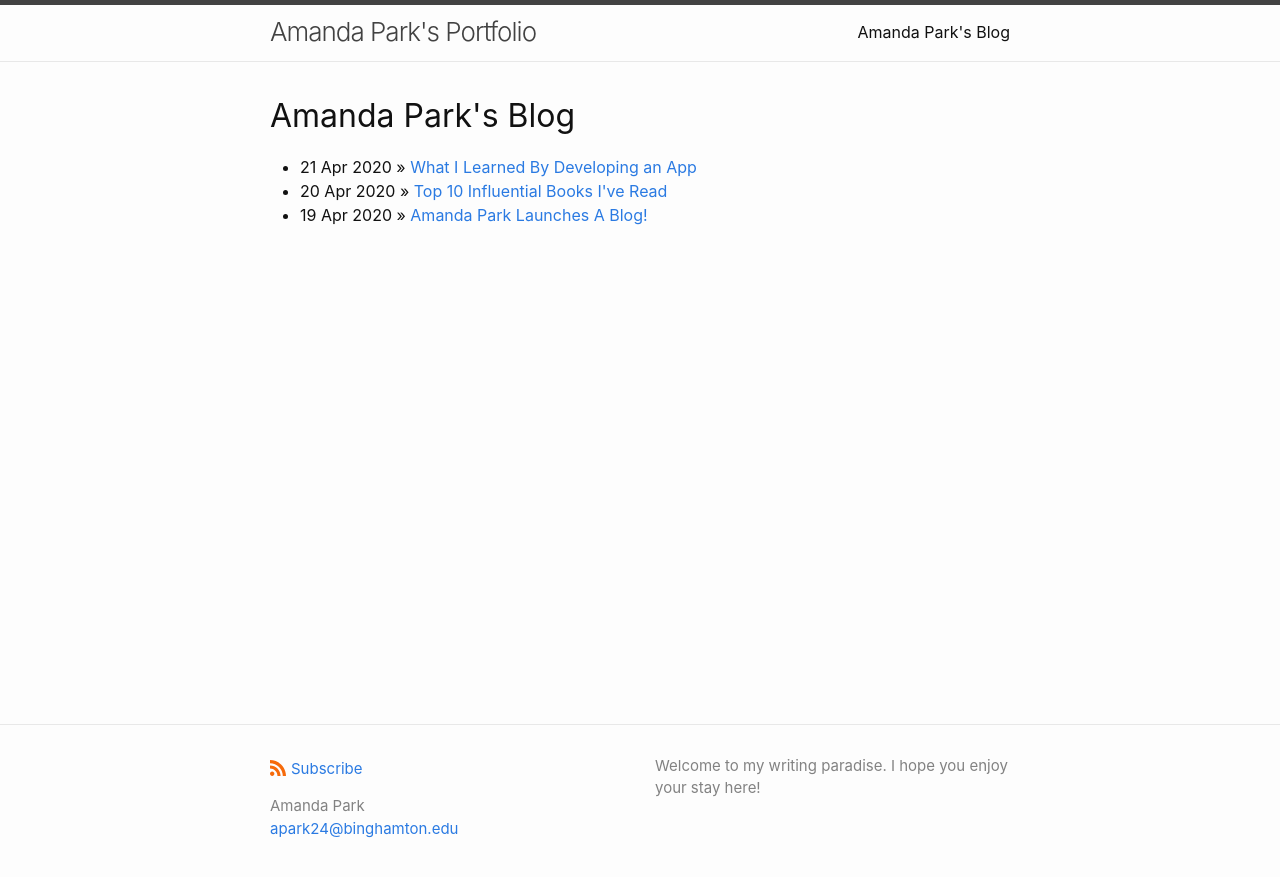
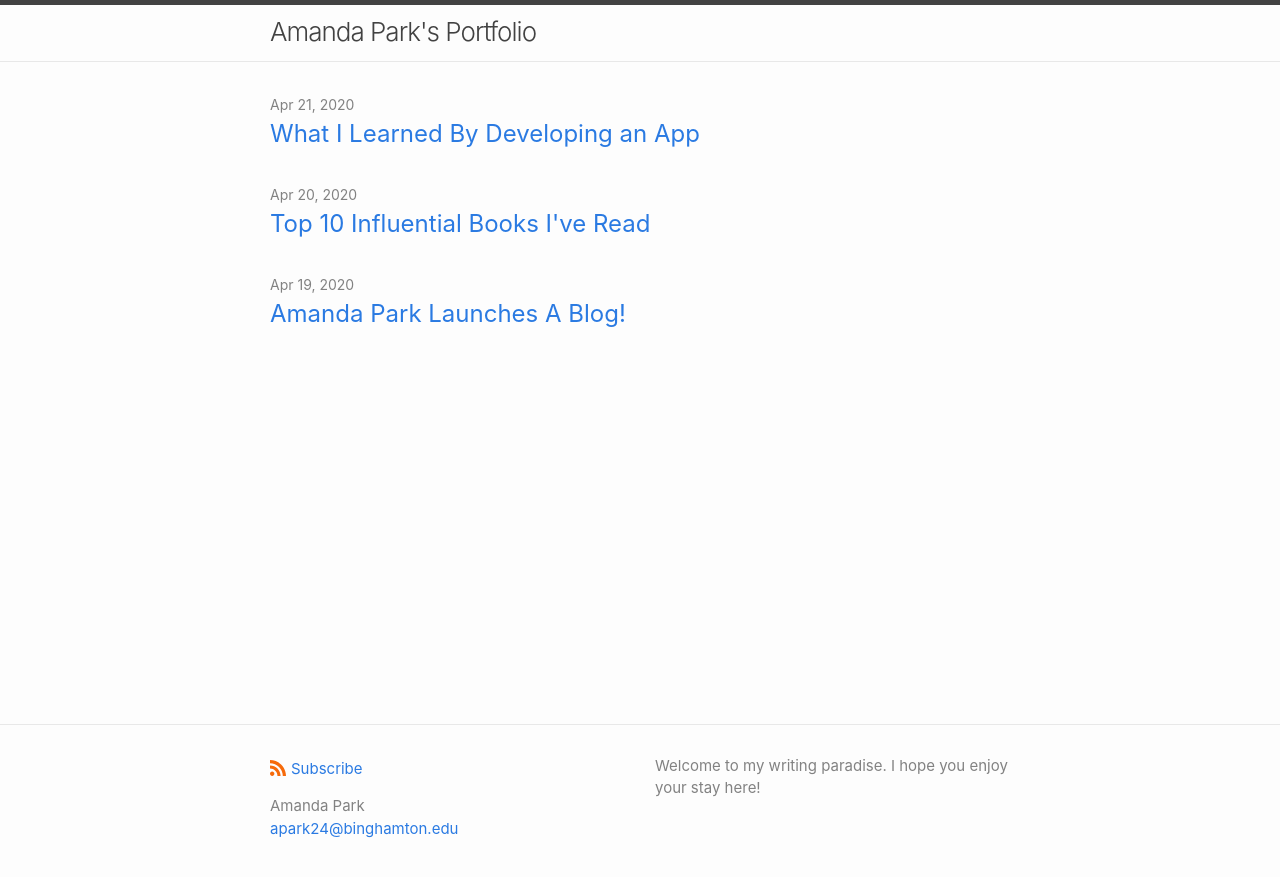
Before and after one commit to amanda-park/amanda-park.github.io, a Jekyll site: the page built from blog/index.html, in a window 1280 px wide. Shown: the top 877 px of the page. Built offline with Jekyll 4.4.1, drawn with Linux system fonts in a browser that asks for light colours.

Commit message:
Update index.html

```diff
--- a/blog/index.html
+++ b/blog/index.html
@@ -1,11 +1,3 @@
 ---
-layout: default
-title: Amanda Park's Blog
+layout: home
 ---
-	<h1>{{ page.title }}</h1>
-	<ul class="posts">
-
-	  {% for post in site.posts %}
-	    <li><span>{{ post.date | date_to_string }}</span> » <a href="{{ post.url }}" title="{{ post.title }}">{{ post.title }}</a></li>
-	  {% endfor %}
-	</ul>
```
